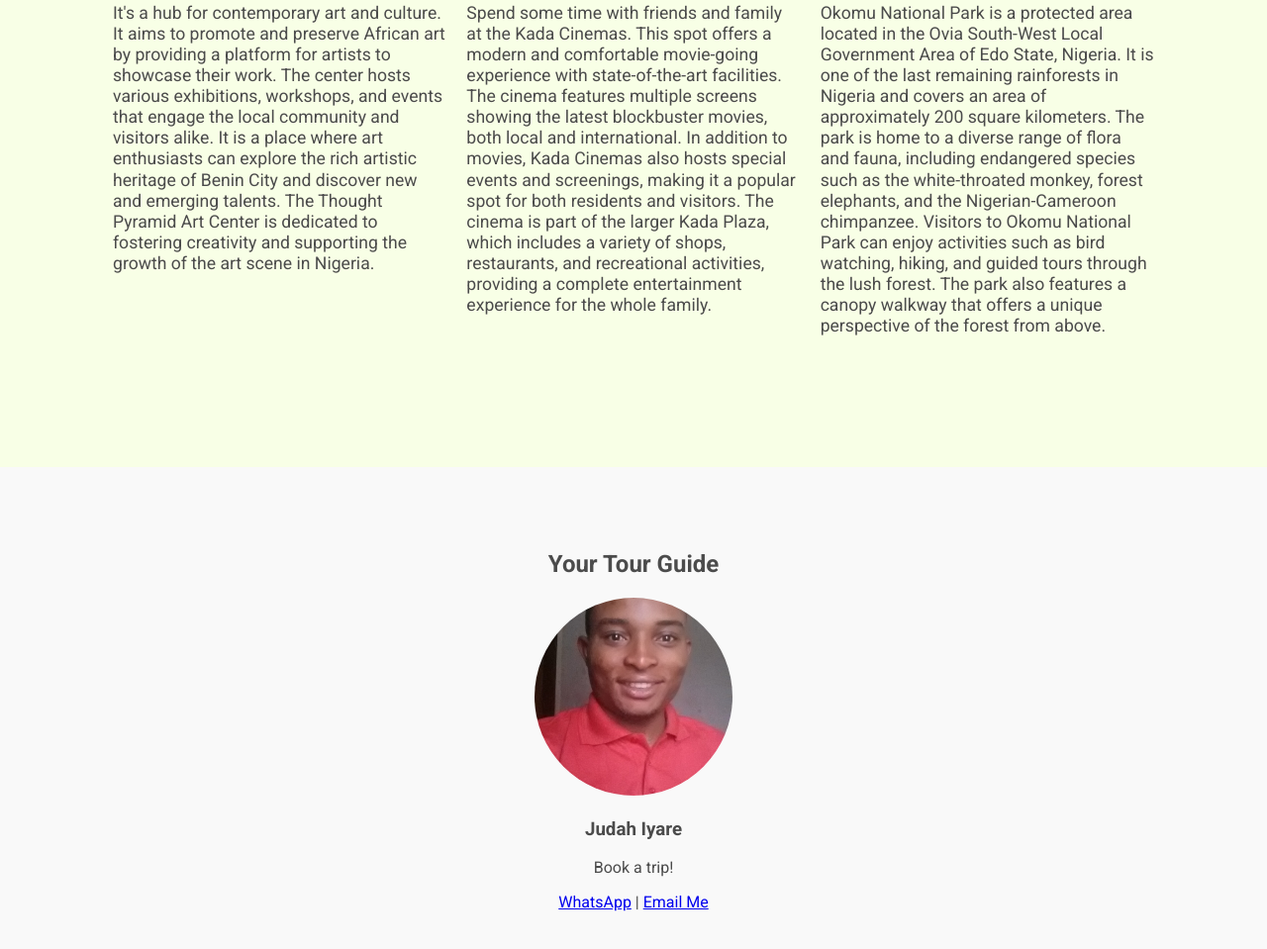
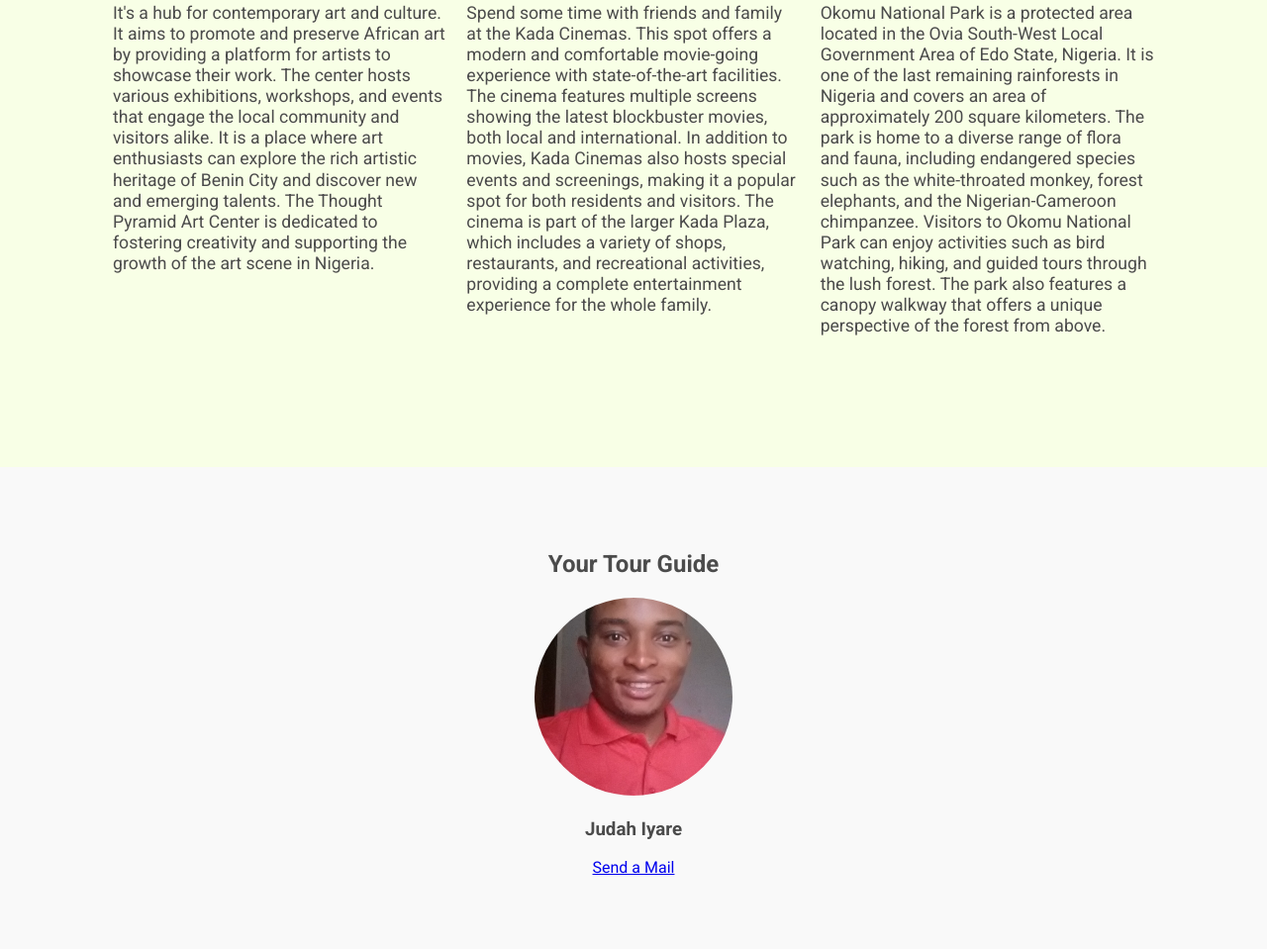
Before and after one commit to Iyare/hometown, a plain HTML site: page index.html in a window 1280 px wide. Shown: the part 1831-2790 px from the top of the page at 99% size. Drawn offline with Linux system fonts and the light colour scheme.

Commit message:
modifies  tour guide contact details

```diff
--- a/index.html
+++ b/index.html
@@ -97,9 +97,7 @@
                 <div class="image"><img src="assets/iyare.jpg" alt=""></div>
                 <div>
                     <h3>Judah Iyare</h3>
-                    <p>Book a trip!</p>
-                    <a href="phone: +2347069441509">WhatsApp</a> |
-                    <a href="mailto:iyare.usen@gmail.com">Email Me</a>
+                     <a href="mailto:iyare.usen@gmail.com">Send a Mail</a>
                 </div>
             </div>
 
```
